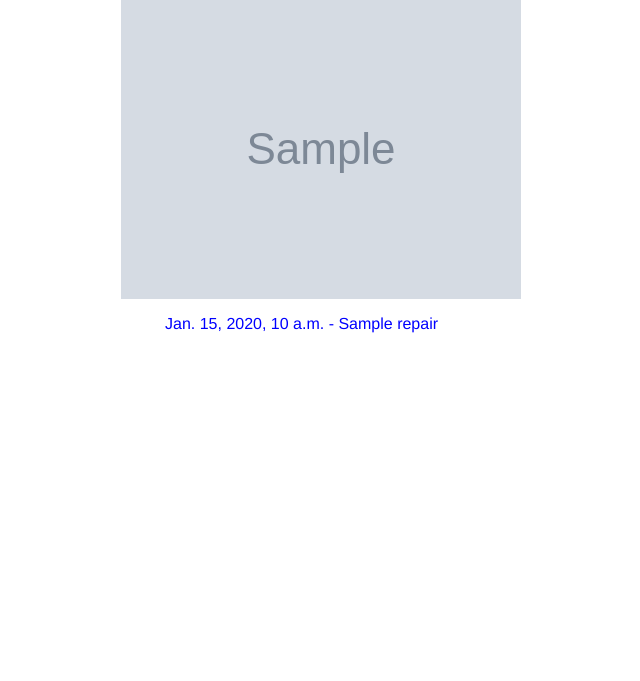
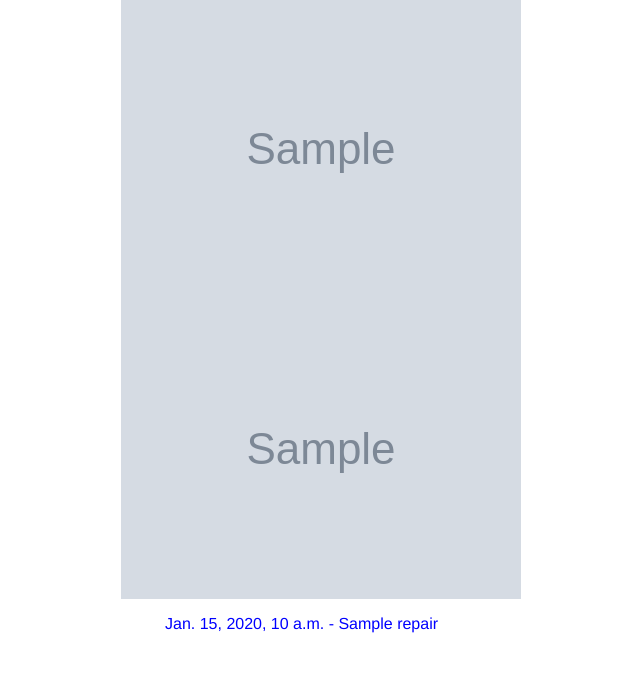
Before and after one commit to Michellemnfrt/ProjectQuatro, a Django app: template repairo/templates/repairs/car_list.html in a window 1280 px wide. Shown: the part 203-884 px from the top of the page, without its empty margins (119-759 px from the left). Before the commit the page ends 536 px from the top, so only its background shows below. Run offline with Django 3.2, Linux system fonts and the light colour scheme; the template is opened without the code that fills it: most values are stand-ins (such as "Sample title", 1, 10 or a date in 2020); grey boxes marked "Sample" are stand-in pictures.

Commit message:
gonna try and deploy this

```diff
--- a/repairo/templates/repairs/car_list.html
+++ b/repairo/templates/repairs/car_list.html
@@ -1,5 +1,6 @@
 {% extends 'repairs/base.html' %} {% block content %}
 <h2>cars</h2>
+<img src="{{ car.image_url }}" alt="" class="car-photo">
 <img src="{{ car.image_url }}" alt="" class="car-photo">
 <ul>
     {% for car in cars %}
```
